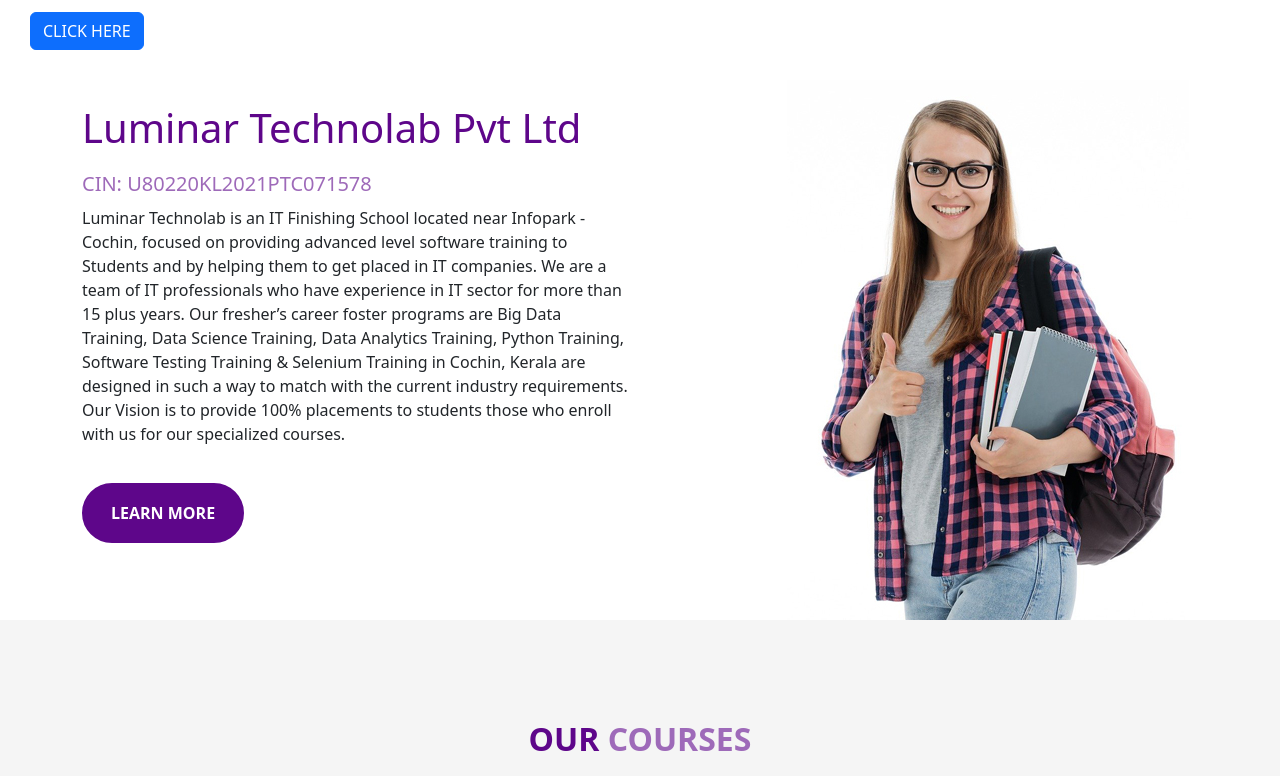
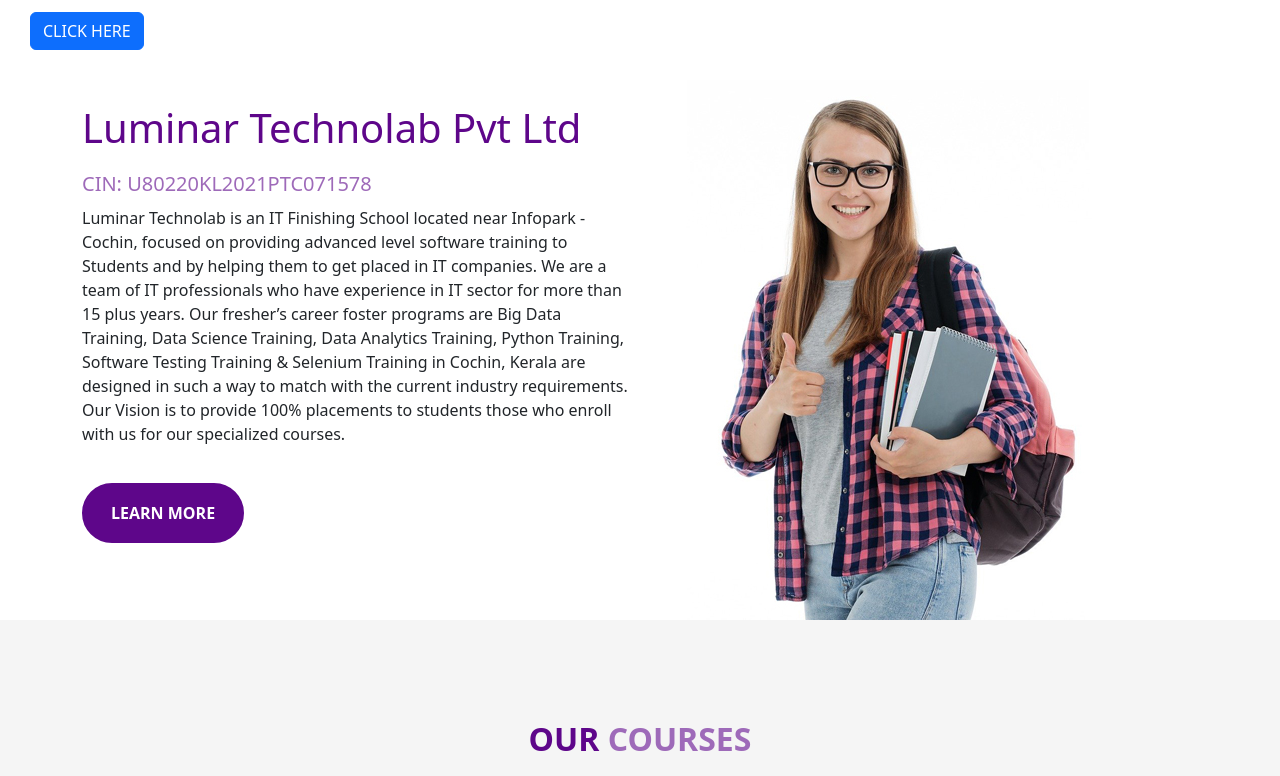
Before and after one commit to DINODAVIS18/luminar_site, a plain HTML site: page index.html in a window 1280 px wide. Shown: the part 631-1407 px from the top of the page. Drawn offline with nearby package versions, Linux system fonts and the light colour scheme.

Commit message:
third luminar commit

```diff
--- a/index.html
+++ b/index.html
@@ -194,7 +194,7 @@
                     MORE</button>
             </div>
             <div class="col-lg-6 col-md-12 col-sm-12">
-                <img style=" margin-left: 100px;" src="./pics/grid_pic-1.jpg" alt="">
+                <img  src="./pics/grid_pic-1.jpg" alt="">
             </div>
         </div>
     </div>
```
